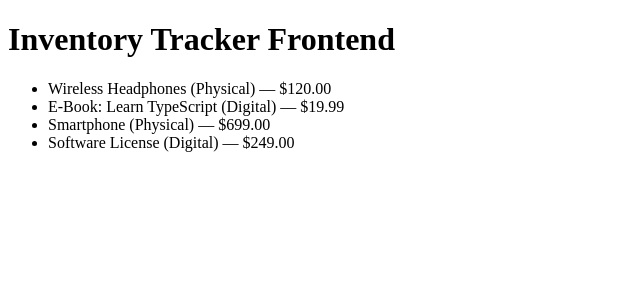
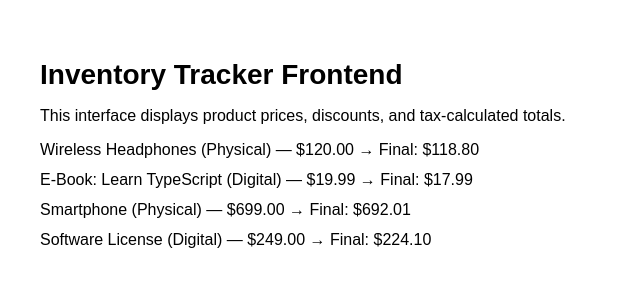
Before and after one commit to mpff-python-course/inventory-tracker-frontend, a website with bundled scripts: page public/index.html in a window 1280 px wide. Shown: the whole page, without its empty margins (0-640 px from the left). Built offline with nearby package versions, Linux system fonts and the light colour scheme.

Commit message:
Add tax and discount calculation with DOM rendering

```diff
--- a/public/index.html
+++ b/public/index.html
@@ -3,10 +3,35 @@
 <head>
   <meta charset="UTF-8" />
   <title>Inventory Tracker UI</title>
+  <style>
+    body {
+      font-family: Arial, sans-serif;
+      padding: 2rem;
+    }
+    h1 {
+      font-size: 1.75rem;
+      margin-bottom: 1rem;
+    }
+    ul {
+      list-style: none;
+      padding-left: 0;
+    }
+    li {
+      margin-bottom: 0.75rem;
+    }
+    .highlight {
+      font-weight: bold;
+    }
+  </style>
 </head>
 <body>
   <h1>Inventory Tracker Frontend</h1>
+  <p>This interface displays product prices, discounts, and tax-calculated totals.</p>
+
+  <!-- Inventory list gets injected into this div -->
   <div id="app"></div>
-  <script type="module" src="../src/index.ts"></script>
+
+  <!-- ✅ This loads the actual frontend logic -->
+  <script type="module" src="/src/index.ts"></script>
 </body>
 </html>
--- a/src/index.ts
+++ b/src/index.ts
@@ -1,6 +1,6 @@
 // src/index.ts
 
-// Step 1: Define a product interface for browser-side use
+// Step 1: Define a product interface for the UI logic
 interface Product {
   sku: string;
   name: string;
@@ -8,7 +8,7 @@ interface Product {
   type: 'Physical' | 'Digital';
 }
 
-// Step 2: Sample inventory array to simulate our backend
+// Step 2: Create a sample inventory array (mock data for demo)
 const inventory: Product[] = [
   { sku: 'PH001', name: 'Wireless Headphones', price: 120.0, type: 'Physical' },
   { sku: 'DG001', name: 'E-Book: Learn TypeScript', price: 19.99, type: 'Digital' },
@@ -16,18 +16,29 @@ const inventory: Product[] = [
   { sku: 'DG002', name: 'Software License', price: 249.0, type: 'Digital' }
 ];
 
-// Step 3: Get the app container
+// Step 3: Simulate backend discount and tax calculation logic
+function calculatePriceWithTax(product: Product): number {
+  const taxRate = product.type === 'Physical' ? 0.1 : 0;       // 10% tax for physical
+  const discountRate = 0.1;                                     // Simulate 10% discount for all
+  const discountedPrice = product.price * (1 - discountRate);   // Apply discount
+  return discountedPrice + discountedPrice * taxRate;           // Return final price after tax
+}
+
+// Step 4: Get the root element to inject our product list
 const app = document.getElementById('app');
 
-// Step 4: Render the inventory to the page
 if (app) {
   const list = document.createElement('ul');
 
+  // Step 5: Loop over inventory and display details
   inventory.forEach((product) => {
+    const finalPrice = calculatePriceWithTax(product).toFixed(2);
+
     const item = document.createElement('li');
-    item.textContent = `${product.name} (${product.type}) — $${product.price.toFixed(2)}`;
+    item.textContent = `${product.name} (${product.type}) — $${product.price.toFixed(2)} → Final: $${finalPrice}`;
     list.appendChild(item);
   });
 
+  // Step 6: Attach the product list to the DOM
   app.appendChild(list);
 }
```
